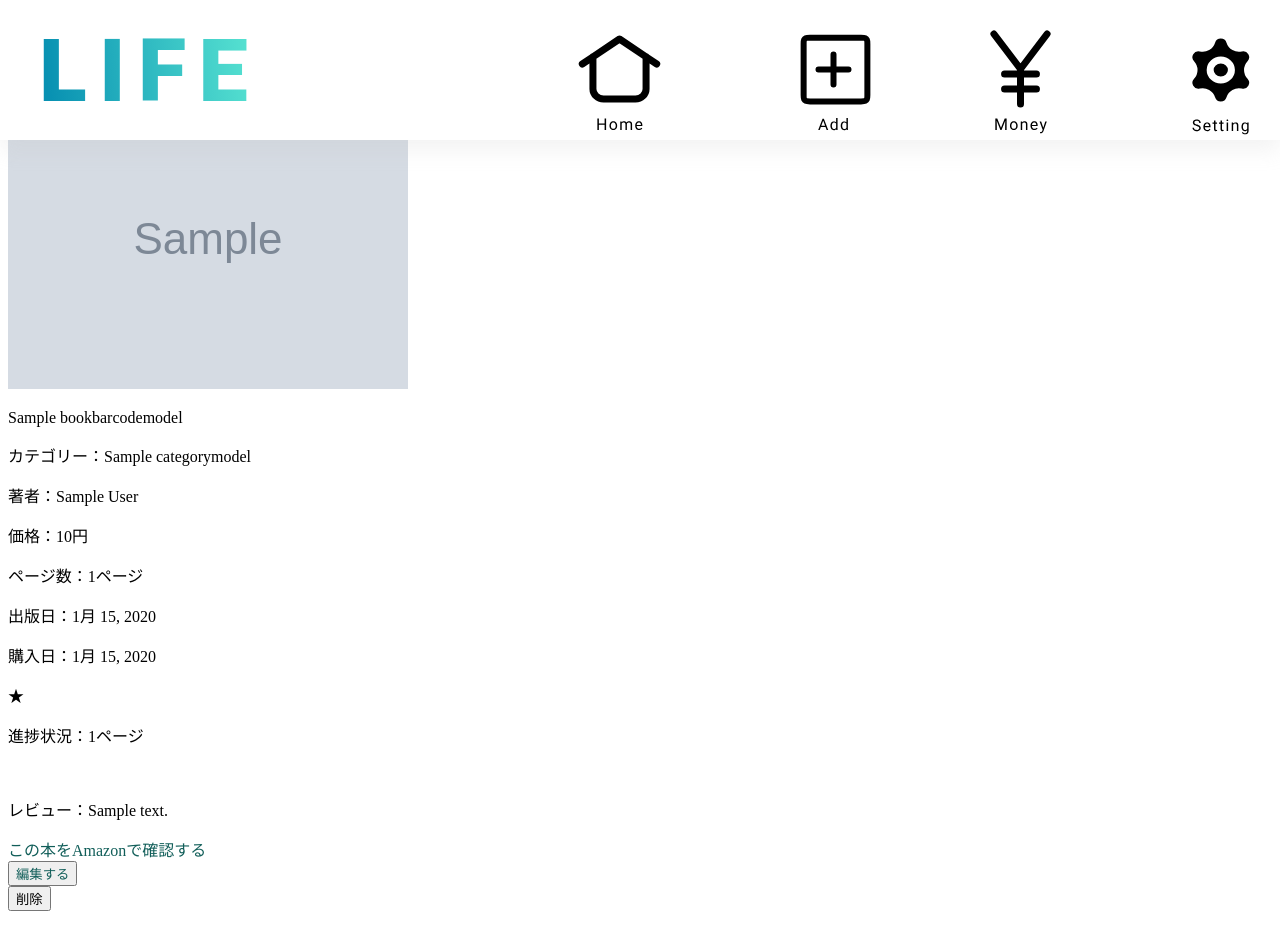
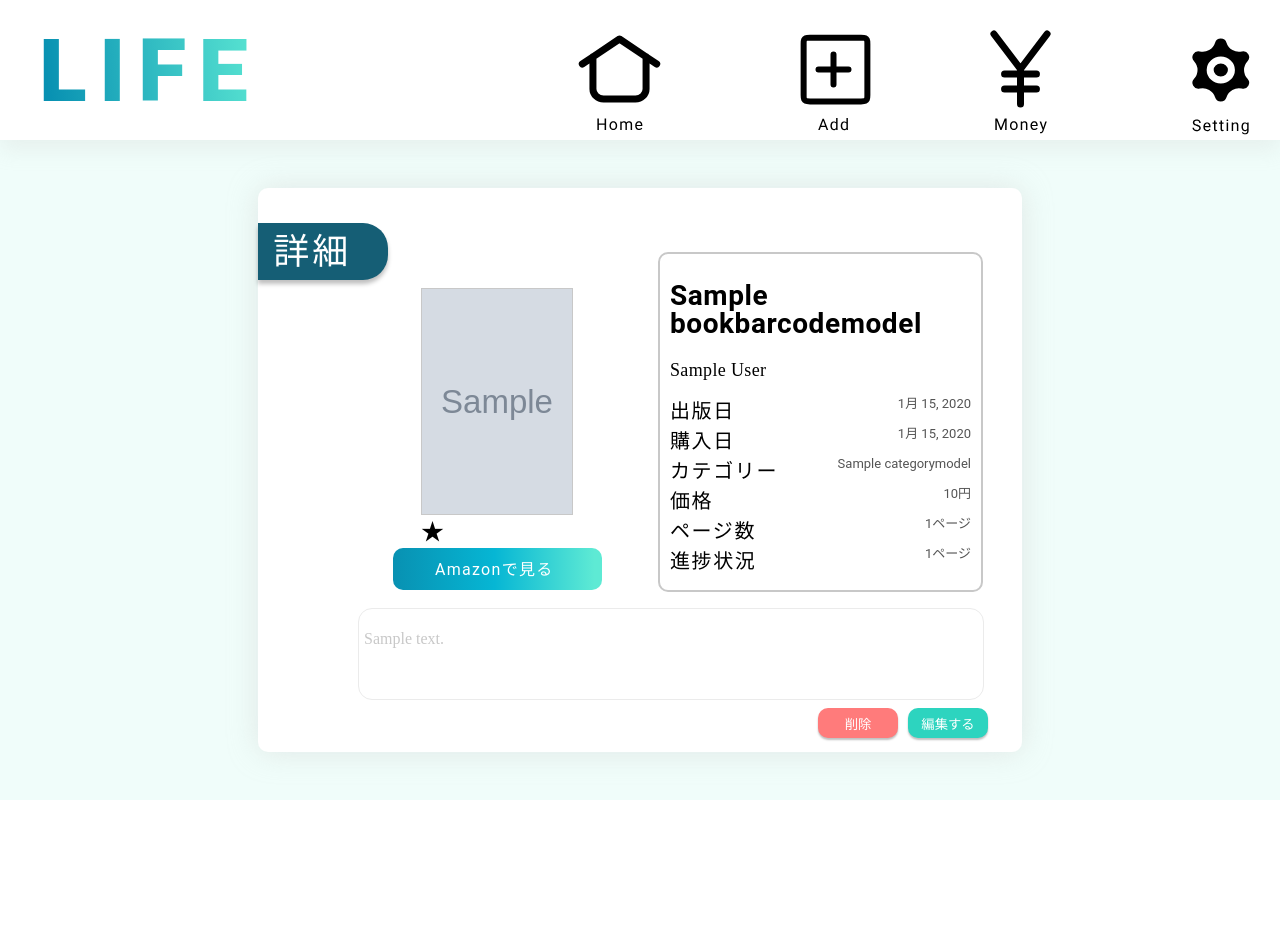
Before and after one commit to Hackathon-b-team/b-team, a Django app: page /detail/00000000-0000-0000-0000-000000000001/ in a window 1280 px wide. After the commit the page ends 800 px from the top, so only its background shows below. Run offline with Django 3.2, Linux system fonts and the light colour scheme; a user stored in the database is signed in; tables that the repository leaves empty hold one stand-in row (values such as "Sample post"); grey boxes marked "Sample" are stand-in pictures.

Commit message:
詳細画面のCSS

```diff
--- a/Django_App/life/views.py
+++ b/Django_App/life/views.py
@@ -4,7 +4,7 @@ from django.views.generic.base import TemplateView
 from django.views.generic.detail import DetailView
 from django.views.generic.list import ListView
 from django.views.generic import UpdateView
-from .forms import RegistForm, LoginForm, CategoryAddForm, BarcodeUpdateForm, BarcodeInputForm, BookAddForm, UserUpdateForm, PasswordUpdateForm,BookForm, BookBarcodeForm
+from .forms import RegistForm, LoginForm, CategoryAddForm, BarcodeUpdateForm, BarcodeInputForm, BookAddForm, UserUpdateForm, PasswordUpdateForm,BookForm, BookBarcodeForm,BookBarcodeImageForm
 from .models import Users, CategoryModel, BookBarcodeModel, BookModel
 from django.contrib.auth import authenticate, login, logout
 from django.contrib.auth.views import LoginView, LogoutView, PasswordChangeView
@@ -131,14 +131,18 @@ class DetailUpdateView(LoginRequiredMixin, UpdateView):
         context = super().get_context_data(**kwargs)
         if self.request.POST:
             context['barcode_form'] = BookBarcodeForm(self.request.POST, instance=self.object.bid)
+            context['image_form'] = BookBarcodeImageForm(self.request.POST, self.request.FILES, instance=self.object.bid)
         else:
             context['barcode_form'] = BookBarcodeForm(instance=self.object.bid)
+            context['image_form'] = BookBarcodeImageForm(instance=self.object.bid)
         return context
 
     def form_valid(self, form):
         context = self.get_context_data()
+        image_form = context['image_form']
         barcode_form = context['barcode_form']
-        if barcode_form.is_valid():
+        if image_form.is_valid()and barcode_form.is_valid():
+            image_form.save()
             barcode_form.save()
         return super().form_valid(form)
 
--- /dev/null
+++ b/Django_App/static/css/detail.css
@@ -0,0 +1,219 @@
+body {
+  width: 100vw;
+  height: 100vh;
+  background: #f0fdfa;
+  margin: 0 auto;
+}
+
+/* Body */
+
+main {
+  position: absolute;
+  justify-content: center;
+  align-items: center;
+  width: 100%;
+  display: flex;
+  height: calc(100vh - 140px);
+  margin-top: 140px;
+}
+
+.content {
+  position: absolute;
+  width: 50%;
+  height: 500px;
+  min-width: 700px;
+  min-height: 480px;
+  background-color: white;
+  box-shadow: 0px 0px 30px rgba(200, 200, 200, 0.4);
+  border-radius: 10px;
+  padding: 32px;
+}
+
+.content h1 {
+  position: absolute;
+  width: 15%;
+  height: 10%;
+  left: 0%;
+  top: 2%;
+  background: #155E75;
+  box-shadow: 0px 4px 4px rgba(0, 0, 0, 0.25);
+  border-radius: 0px 25px 25px 0px;
+
+  font-family: 'Roboto';
+  font-style: normal;
+  font-weight: 400;
+  font-size: 36px;
+  line-height: 16px;
+
+  display: flex;
+  align-items: center;
+  letter-spacing: 0.08em;
+
+  color: #FFFFFF;
+  padding-left: 2%;
+}
+
+#bookimg {
+  position: absolute;
+  left: 163px;
+  top: 100px;
+}
+
+#bookimg img {
+  width: 150px;
+  height: 225px;
+  border: 1px solid #C8C8C8;
+}
+
+#amazonlink a{
+  position: absolute;
+  left:42px;
+  top:14px;
+  font-family: 'Roboto';
+  font-style: normal;
+  font-weight: 400;
+  font-size: 16px;
+  line-height: 16px;
+  /* ボックスの高さと同一、または100% */
+  text-align: center;
+  display: flex;
+  align-items: center;
+  letter-spacing: 0.08em;
+
+  color: #FFFFFF;
+}
+#amazonlink{
+  text-align: center;
+  position: absolute;
+  left: 135px;
+  top: 360px;
+  position: absolute;
+  width: 209px;
+  height: 42px;
+  background: linear-gradient(90deg, #0891B2 0%, #06B6D4 48.52%, #5EEAD4 96.47%);
+  border-radius: 10px;
+}
+
+
+#evaluation {
+  position: absolute;
+  left: 163px;
+  top: 325px;
+  font-size: 23px;
+}
+
+#frame {
+  box-sizing: border-box;
+  position: absolute;
+  width: 325px;
+  height: 340px;
+  left: 400px;
+  top: 64px;
+  border: 2px solid #C8C8C8;
+  border-radius: 10px;
+  padding: 0px 10px 10px 10px;
+  -ms-overflow-style: none;
+}
+
+#frame div {
+  display: flex;
+  justify-content: space-between;
+}
+#frame div::-webkit-scrollbar{
+  display: none;
+}
+
+#right {
+  font-family: 'Roboto';
+  font-style: normal;
+  font-weight: 400;
+  font-size: 13px;
+  line-height: 16px;
+  color: #545454;
+
+}
+
+#left {
+
+  font-family: 'Roboto';
+  font-style: normal;
+  font-weight: 400;
+  font-size: 20px;
+  line-height: 30px;
+  letter-spacing: 0.08em;
+}
+
+
+#title{
+  overflow-y: scroll;
+  height: 90px;
+  font-family: 'Roboto';
+  font-style: normal;
+  font-weight: 600;
+  font-size: 28px;
+  letter-spacing: 0.02em;
+  color: #000000;
+  line-height: 28px;
+}
+
+
+#author p {
+  text-align: center;
+  font-family: 'Noto Sans JP';
+  font-style: normal;
+  font-weight: 300;
+  font-size: 18px;
+  letter-spacing: 0.02em;
+  line-height: 16px;
+}
+
+#review {
+  position: absolute;
+  width: 614px;
+  height: 80px;
+  left: 100px;
+  top: 420px;
+  background: #FFFFFF;
+  border: 1px solid #EBEBEB;
+  border-radius: 14px;
+  padding: 5px;
+  color: #C8C8C8;
+}
+
+#delete {
+  position: absolute;
+  left: 560px;
+  top: 520px;
+}
+
+#book-confirmation-btn {
+  width: 80px;
+  height: 30px;
+  background: #FF7B7B;
+  box-shadow: 0px 2px 2px rgba(0, 0, 0, 0.25);
+  border-radius: 10px;
+  color: #FFFFFF;
+  border: none;
+}
+
+#update {
+  position: absolute;
+  width: 80px;
+  height: 30px;
+  left: 650px;
+  top: 520px;
+}
+
+#book-update-btn {
+  width: 80px;
+  height: 30px;
+  background: #2DD4BF;
+  box-shadow: 0px 2px 2px rgba(0, 0, 0, 0.25);
+  border-radius: 10px;
+  border: none;
+
+}
+
+#book-update-btn a {
+  color: #FFFFFF;
+}
--- a/Django_App/templates/detail.html
+++ b/Django_App/templates/detail.html
@@ -2,16 +2,17 @@
 {% load static %}
 {% block header %}
 <link rel="stylesheet" type="text/css" href="{% static '/css/modal.css' %}" />
+<link rel="stylesheet" type="text/css" href="{% static '/css/detail.css' %}" />
 {% endblock %}
 {% block content %}
 {% include "navbar/navbar_detail.html" %}
-
-
-<h1>詳細画面です</h1>
+<main>
+  <div class="content">
+    <h1>詳細</h1>
     <div>
       <ul>
+        <div id="bookimg">
           {% for obj in object_list %}
-    <a href="https://www.amazon.co.jp/s?k={{ obj.bid.barcode }}" target="_blank">
           {% if obj.bid.image_path != "img/noimage.png" %}
           <img src="/media/{{ obj.bid.image_path}}" alt="画像">
           {% elif obj.bid.image_link %}
@@ -19,75 +20,97 @@
           {% elif obj.bid.image_path %}
           <img src="/media/{{ obj.bid.image_path}}" alt="画像">
           {% endif %}
-    </a>
-    <p>{{ obj.bid.title }}</p>
-    <p>カテゴリー：{{ obj.cid.category_name }}</p>
-
-    {% if obj.bid.author != None %}
-    <p>著者：{{ obj.bid.author }}</p>
-    {% else %}
-    <p>著者：--</p>
-    {% endif %}
-
-    {% if obj.bid.price != None %}
-    <p>価格：{{ obj.bid.price }}円</p>
-    {% else %}
-    <p>価格：--</p>
-    {% endif %}
-
-    {% if obj.bid.page_count != None %}
-    <p>ページ数：{{ obj.bid.page_count }}ページ</p>
-    {% else %}
-    <p>ページ数：--</p>
-    {% endif %}
-
-    {% if obj.bid.released_at != None %}
-    <p>出版日：{{ obj.bid.released_at }}</p>
-    {% else %}
-    <p>出版日：--</p>
-    {% endif %}
-
-    {% if obj.bid.purchased_at != None %}
-    <p>購入日：{{ obj.bid.purchased_at }}</p>
-    {% else %}
-    <p>購入日：--</p>
-    {% endif %}
-
+        </div>
+        <div id="evaluation">
           {% if obj.evaluation != 0 %}
           {% with ''|center:obj.evaluation as range %}
           {% for _ in range %}
           <span>★</span>
           {% endfor %}
           {% endwith %}
-    <p></p>
           {% else %}
-    <p>☆☆☆☆☆</p>
+          <span>☆ ☆ ☆ ☆ ☆</span>
           {% endif %}
+        </div>
+        <div id="amazonlink">
+        <a href="https://www.amazon.co.jp/s?k={{ obj.bid.barcode }}" target="_blank" >Amazonで見る</a></div>
+        <div id="frame">
+          <div id="title">
+            <p>{{ obj.bid.title }}</p>
+          </div>
 
+          <div id="author">{% if obj.bid.author != None %}
+            <p>{{ obj.bid.author }}</p>
+            {% else %}
+            <p>--</p>
+            {% endif %}
+          </div>
+          <div id="released">
+            {% if obj.bid.released_at != None %}
+            <span id="left">出版日</span><span id="right">{{ obj.bid.released_at }}</span>
+            {% else %}
+            <span id="left">出版日</span><span id="right">--</span>
+            {% endif %}
+          </div>
+          <div id="purchased">
+            {% if obj.bid.purchased_at != None %}
+            <span id="left">購入日</span><span id="right">{{ obj.bid.purchased_at }}</span>
+            {% else %}
+            <span id="left">購入日</span><span id="right">--</span>
+            {% endif %}
+          </div>
+          <div id="category">
+            <span id="left">カテゴリー</span><span id="right">{{ obj.cid.category_name }}</span>
+          </div>
+
+          <div id="price">
+            {% if obj.bid.price != None %}
+            <span id="left">価格</span><span id="right">{{ obj.bid.price }}円</span>
+            {% else %}
+            <span id="left">価格</span><span id="right">--円</span>
+            {% endif %}
+          </div>
+        <div id="page">
+        {% if obj.bid.page_count != None %}
+        <span id="left">ページ数</span><span id="right">{{ obj.bid.page_count }}ページ</span>
+        {% else %}
+        <span id="left">ページ数</span><span id="right">--ページ</span>
+        {% endif %}
+        </div>
+
+
+
+          <div id="progress">
             {% if obj.progress != "unread"%}
-    <p>進捗状況：{{ obj.progress }}ページ</p>
+            <span id="left">進捗状況</span><span id="right">{{ obj.progress }}ページ</span>
             {% else %}
-    <p>進捗状況：--</p>
+            <span id="left">進捗状況</span><span id="right">--ページ</span>
             {% endif %}
+          </div>
+        </div>
 
-    <br>
+        <div id="review">
           {% if obj.review != None %}
-    <p>レビュー：{{ obj.review }}</p>
+          <p>{{ obj.review }}</p>
           {% else %}
-    <p>レビュー：--</p>
+          <p>感想</p>
           {% endif %}
+        </div>
 
-    <a href="https://www.amazon.co.jp/s?k={{ obj.bid.barcode }}" target="_blank">この本をAmazonで確認する</a>
-    <div>
-      <button > <a href="{% url 'life:book_update' obj.uuid %}">編集する</a></button>
 
+
+
+        <div id="delete">
+          <button id="book-confirmation-btn">削除</button>
         </div>
-    <div>
-      <button id="book-confirmation-btn">削除</button>
+        <div id ="update">
+          <button id="book-update-btn"> <a href="{% url 'life:book_update' obj.uuid %}">編集する</a></button>
         </div>
         {% include 'modal/book-delete.html' %}
         {% endfor %}
       </ul>
     </div>
+  </div>
+</main>
 <script type="text/javascript" src="{% static 'js/book-delete-modal.js' %}"></script>
 {% endblock content %}
```
Also changed, not shown: Django_App/life/forms.py (+28 -7 lines), Django_App/static/css/update.css (added, +233 -0 lines), Django_App/static/js/bookupdate.js (added, +22 -0 lines), Django_App/templates/book_update.html (+65 -10 lines), Django_App/life/migrations/0002_alter_categorymodel_category_name.py (added). Lines whose indentation alone changed are shown as unchanged.
